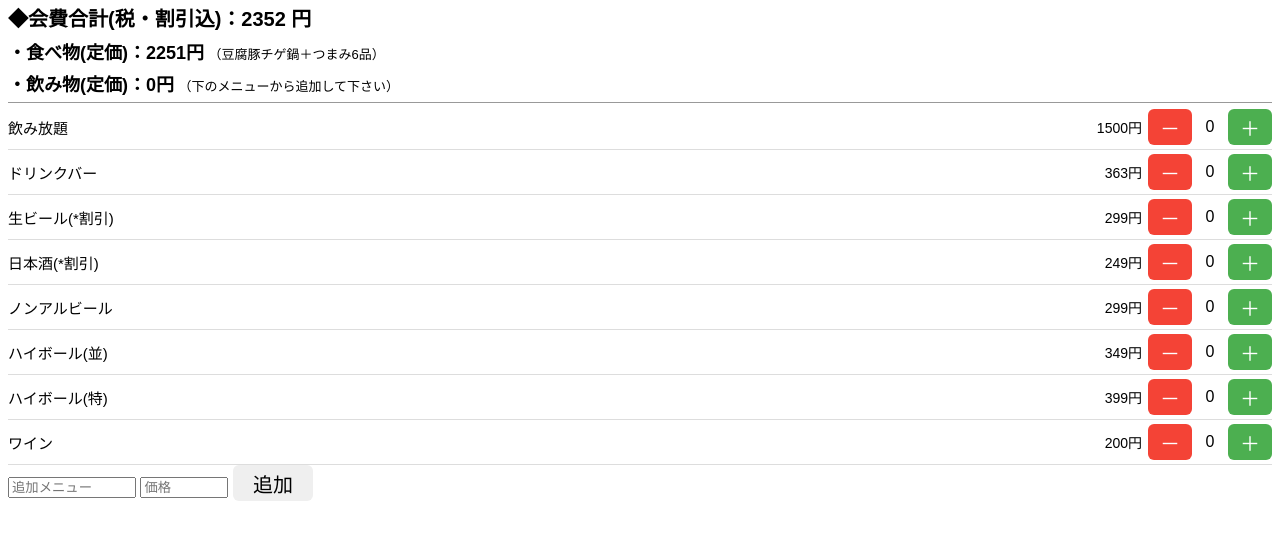
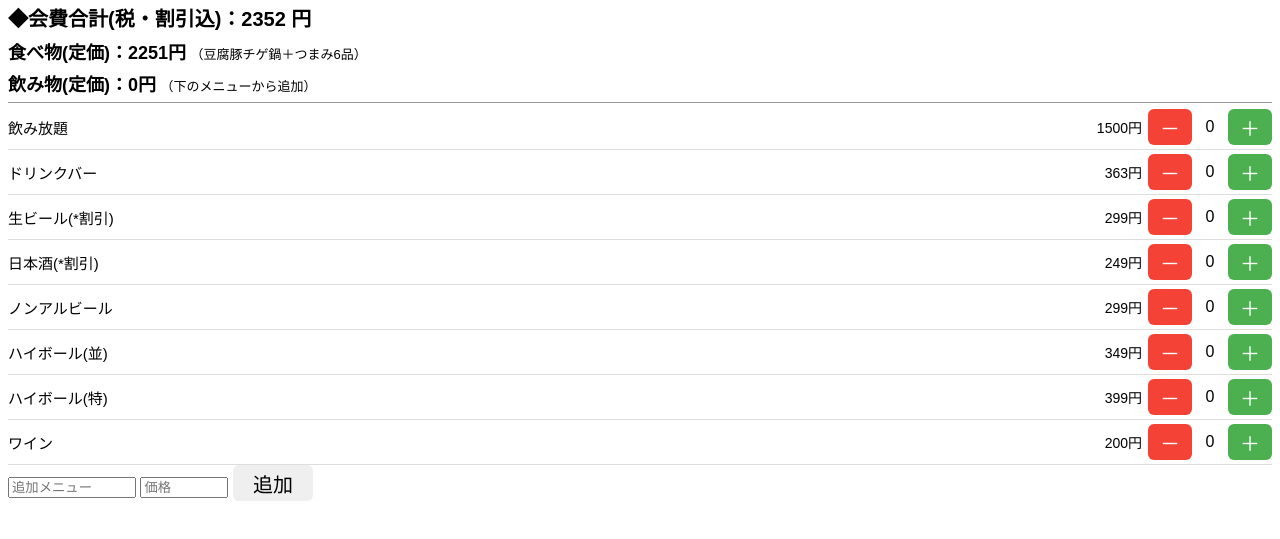
Before and after one commit to ishizukaearth/account, a plain HTML site: page index.html in a window 1280 px wide. Shown: the part 71-610 px from the top of the page. Drawn offline with nearby package versions, Linux system fonts and the light colour scheme.

Commit message:
Update index.html
フォーマットの微調整

```diff
--- a/index.html
+++ b/index.html
@@ -162,13 +162,13 @@
 <div class="total">◆会費合計(税・割引込)：{{ Math.round((2251+total)*1.045) }} 円</div>
 
 <div class="note">
-  <span class="note-food">・食べ物(定価)：2251円</span>
+  <span class="note-food">食べ物(定価)：2251円</span>
   <span class="note-desc">（豆腐豚チゲ鍋＋つまみ6品）</span>
 </div>
 
 <div class="note">
-  <span class="note-food">・飲み物(定価)：{{ total }}円</span>
-  <span class="note-desc">（下のメニューから追加して下さい）</span>
+  <span class="note-food">飲み物(定価)：{{ total }}円</span>
+  <span class="note-desc">（下のメニューから追加）</span>
 </div>
 
 <div
```
